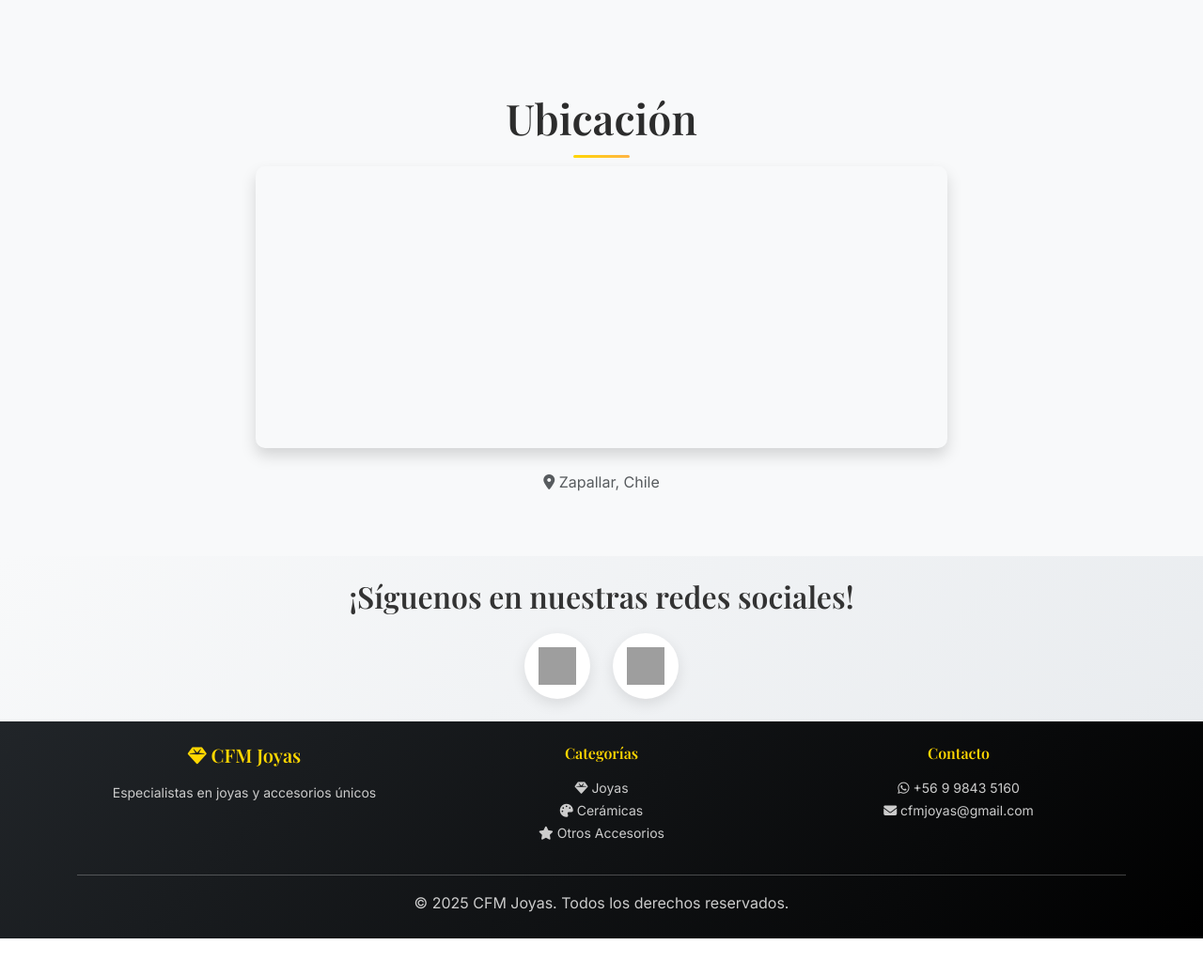
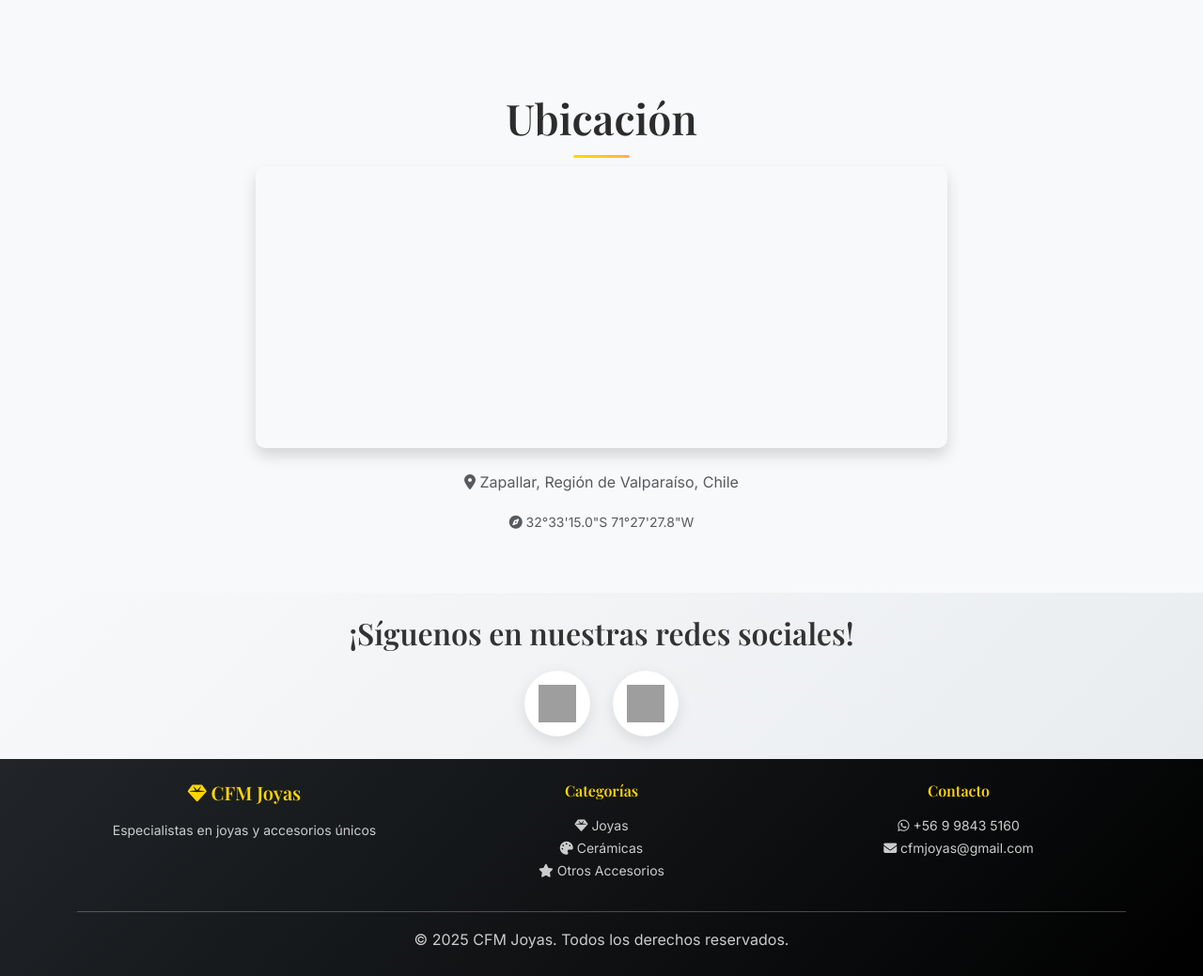
Before and after one commit to sergi199904/CFM-Joyas, a PHP site: page /index.php in a window 1280 px wide. Shown: the part 3582-4621 px from the top of the page at 94% size. Before the commit the page ends 4581 px from the top, so only its background shows below. Run offline with PHP 8.4, Linux system fonts and the light colour scheme; data comes from the database, SQL or seed files in the repository; some libraries are stand-ins or nearby versions; some web fonts are replaced; grey boxes are pictures that could not be loaded.

Commit message:
v.1.7 Ubicacion nueva en Maps

```diff
--- a/index.php
+++ b/index.php
@@ -411,10 +411,13 @@ $categories = $conn->query("SELECT nombre, COUNT(*) as total FROM productos GROU
     <h2 class="mb-4">Ubicación</h2>
     <div class="row justify-content-center">
       <div class="col-lg-8">
-          <iframe src="https://maps.google.com/maps?q=Zapallar,+Chile&output=embed"
+        <iframe src="https://maps.google.com/maps?q=-32.5541667,-71.4577222&output=embed"
                 width="100%" height="300" style="border:0; border-radius:10px;" class="shadow"></iframe>
         <p class="mt-3 text-muted">
-            <i class="fas fa-map-marker-alt"></i> Zapallar, Chile
+          <i class="fas fa-map-marker-alt"></i> Zapallar, Región de Valparaíso, Chile
+        </p>
+        <p class="text-muted small">
+          <i class="fas fa-compass"></i> 32°33'15.0"S 71°27'27.8"W
         </p>
       </div>
     </div>
```
Lines whose indentation alone changed are shown as unchanged.
